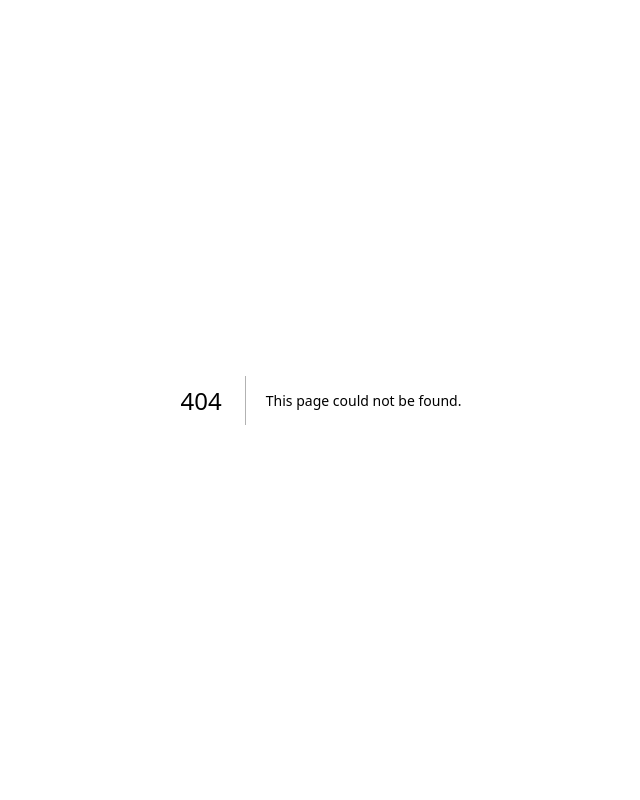
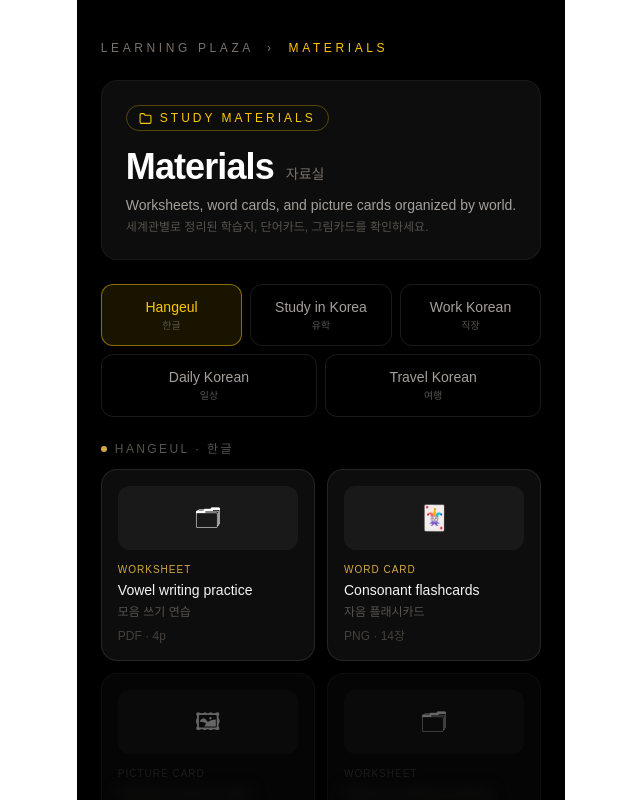
Before and after one commit to mtvs283/gwanggaeto-home, a Next.js app: page /materials in a window 1280 px wide. Before the commit this address had no page. Shown: the top 800 px of the page, without its empty margins (319-959 px from the left). Built offline with nearby package versions, Linux system fonts and the light colour scheme.

Commit message:
Create page.tsx

```diff
--- /dev/null
+++ b/app/materials/page.tsx
@@ -0,0 +1,182 @@
+"use client"
+import { useState } from "react"
+
+const worlds = [
+  {
+    id: "hangeul",
+    label: "Hangeul",
+    ko: "한글",
+    color: "#d4a843",
+    materials: [
+      { type: "Worksheet", title: "Vowel writing practice", titleKo: "모음 쓰기 연습", meta: "PDF · 4p", locked: false },
+      { type: "Word Card", title: "Consonant flashcards", titleKo: "자음 플래시카드", meta: "PNG · 14장", locked: false },
+      { type: "Picture Card", title: "Syllable picture cards", titleKo: "음절 그림카드", meta: "PNG · 20장", locked: true },
+      { type: "Worksheet", title: "Batchim writing practice", titleKo: "받침 쓰기 연습", meta: "PDF · 3p", locked: true },
+    ],
+  },
+  {
+    id: "study",
+    label: "Study in Korea",
+    ko: "유학",
+    color: "#378ADD",
+    materials: [
+      { type: "Worksheet", title: "Campus life expressions", titleKo: "캠퍼스 생활 표현", meta: "PDF · 3p", locked: false },
+      { type: "Word Card", title: "University vocabulary cards", titleKo: "대학 생활 단어카드", meta: "PNG · 18장", locked: true },
+      { type: "Picture Card", title: "School notice reading", titleKo: "학교 공지 읽기", meta: "PDF · 2p", locked: true },
+      { type: "Worksheet", title: "Dormitory Korean", titleKo: "기숙사 한국어", meta: "PDF · 2p", locked: true },
+    ],
+  },
+  {
+    id: "work",
+    label: "Work Korean",
+    ko: "직장",
+    color: "#E24B4A",
+    materials: [
+      { type: "Worksheet", title: "Factory safety Korean", titleKo: "공장 안전 한국어", meta: "PDF · 5p", locked: false },
+      { type: "Word Card", title: "Workplace expressions", titleKo: "직장 표현 카드", meta: "PNG · 16장", locked: true },
+      { type: "Worksheet", title: "EPS Korean practice", titleKo: "EPS 한국어 연습", meta: "PDF · 6p", locked: true },
+      { type: "Picture Card", title: "Work safety picture cards", titleKo: "안전 그림카드", meta: "PNG · 12장", locked: true },
+    ],
+  },
+  {
+    id: "daily",
+    label: "Daily Korean",
+    ko: "일상",
+    color: "#888780",
+    materials: [
+      { type: "Worksheet", title: "Shopping expressions", titleKo: "쇼핑 표현", meta: "PDF · 3p", locked: false },
+      { type: "Word Card", title: "Hospital & pharmacy Korean", titleKo: "병원·약국 한국어", meta: "PNG · 12장", locked: true },
+      { type: "Worksheet", title: "Bank & post office Korean", titleKo: "은행·우체국 한국어", meta: "PDF · 2p", locked: true },
+      { type: "Picture Card", title: "Daily life picture cards", titleKo: "일상 그림카드", meta: "PNG · 16장", locked: true },
+    ],
+  },
+  {
+    id: "travel",
+    label: "Travel Korean",
+    ko: "여행",
+    color: "#1D9E75",
+    materials: [
+      { type: "Worksheet", title: "Taxi & transport phrases", titleKo: "택시·교통 표현", meta: "PDF · 2p", locked: false },
+      { type: "Word Card", title: "Restaurant ordering cards", titleKo: "식당 주문 카드", meta: "PNG · 10장", locked: true },
+      { type: "Worksheet", title: "Shopping & directions", titleKo: "쇼핑·길 찾기", meta: "PDF · 3p", locked: true },
+      { type: "Picture Card", title: "Travel situation cards", titleKo: "여행 상황 카드", meta: "PNG · 14장", locked: true },
+    ],
+  },
+]
+
+const typeIcon: Record<string, string> = {
+  "Worksheet": "🗂",
+  "Word Card": "🃏",
+  "Picture Card": "🖼",
+}
+
+export default function MaterialsPage() {
+  const [active, setActive] = useState("hangeul")
+  const current = worlds.find((w) => w.id === active)!
+
+  return (
+    <div className="min-h-screen bg-black text-white px-6 py-10 max-w-4xl mx-auto">
+
+      {/* Breadcrumb */}
+      <p className="text-xs tracking-[0.3em] uppercase text-stone-500 mb-6">
+        Learning Plaza &nbsp;›&nbsp;{" "}
+        <span className="text-yellow-400">Materials</span>
+      </p>
+
+      {/* Hero */}
+      <div className="relative mb-6 rounded-2xl bg-[#0d0d0d] p-6 overflow-hidden border border-white/5">
+        <div className="relative z-10">
+          <div className="inline-flex items-center gap-2 text-xs tracking-[0.25em] uppercase text-yellow-400 border border-yellow-400/30 rounded-full px-3 py-1 mb-4">
+            <svg xmlns="http://www.w3.org/2000/svg" width="13" height="13" viewBox="0 0 24 24" fill="none" stroke="currentColor" strokeWidth="2" strokeLinecap="round" strokeLinejoin="round" aria-hidden="true"><path d="M22 19a2 2 0 0 1-2 2H4a2 2 0 0 1-2-2V5a2 2 0 0 1 2-2h5l2 3h9a2 2 0 0 1 2 2z"/></svg>
+            Study Materials
+          </div>
+          <div>
+            <span className="text-4xl font-black tracking-tight">Materials</span>
+            <span className="text-sm text-stone-500 ml-3">자료실</span>
+          </div>
+          <p className="text-sm text-stone-400 mt-2">Worksheets, word cards, and picture cards organized by world.</p>
+          <p className="text-xs text-stone-600 mt-1">세계관별로 정리된 학습지, 단어카드, 그림카드를 확인하세요.</p>
+        </div>
+      </div>
+
+      {/* World selector - 3 top + 2 bottom */}
+      <div className="grid grid-cols-3 gap-2 mb-2">
+        {worlds.slice(0, 3).map((w) => (
+          <button
+            key={w.id}
+            onClick={() => setActive(w.id)}
+            className={`py-3 rounded-xl border text-sm font-medium transition ${
+              active === w.id
+                ? "border-yellow-400/50 text-yellow-400 bg-yellow-400/10"
+                : "border-white/10 text-stone-400 hover:border-white/20"
+            }`}
+          >
+            {w.label}
+            <span className="block text-[10px] text-stone-600 mt-0.5">{w.ko}</span>
+          </button>
+        ))}
+      </div>
+      <div className="grid grid-cols-2 gap-2 mb-6">
+        {worlds.slice(3).map((w) => (
+          <button
+            key={w.id}
+            onClick={() => setActive(w.id)}
+            className={`py-3 rounded-xl border text-sm font-medium transition ${
+              active === w.id
+                ? "border-yellow-400/50 text-yellow-400 bg-yellow-400/10"
+                : "border-white/10 text-stone-400 hover:border-white/20"
+            }`}
+          >
+            {w.label}
+            <span className="block text-[10px] text-stone-600 mt-0.5">{w.ko}</span>
+          </button>
+        ))}
+      </div>
+
+      {/* Section label */}
+      <p className="text-xs tracking-[0.2em] uppercase text-stone-600 mb-3 flex items-center gap-2">
+        <span className="inline-block w-1.5 h-1.5 rounded-full" style={{ background: current.color }}></span>
+        {current.label} · {current.ko}
+      </p>
+
+      {/* Materials grid - 2x2 */}
+      <div className="grid grid-cols-2 gap-3">
+        {current.materials.map((m, i) => (
+          <div
+            key={i}
+            className={`bg-white/5 border border-white/10 rounded-2xl p-4 cursor-pointer hover:border-yellow-400/30 transition ${m.locked ? "opacity-40" : ""}`}
+          >
+            <div className="h-16 bg-white/5 rounded-xl mb-3 flex items-center justify-center text-2xl">
+              {typeIcon[m.type]}
+            </div>
+            <p className="text-[10px] tracking-widest uppercase mb-1" style={{ color: m.locked ? "#444" : current.color }}>
+              {m.type}
+            </p>
+            <p className={`text-sm font-medium leading-snug ${m.locked ? "blur-sm select-none text-stone-600" : "text-stone-100"}`}>
+              {m.title}
+            </p>
+            <p className={`text-xs mt-1 ${m.locked ? "blur-sm select-none text-stone-800" : "text-stone-600"}`}>
+              {m.titleKo}
+            </p>
+            <p className="text-xs text-stone-700 mt-2">{m.meta}</p>
+          </div>
+        ))}
+      </div>
+
+      {/* Login banner */}
+      <div className="mt-6 flex items-center justify-between bg-white/5 border border-yellow-400/20 rounded-2xl px-5 py-4 gap-4">
+        <div>
+          <p className="text-sm text-stone-400">
+            <svg xmlns="http://www.w3.org/2000/svg" width="13" height="13" viewBox="0 0 24 24" fill="none" stroke="currentColor" strokeWidth="2" strokeLinecap="round" strokeLinejoin="round" className="inline mr-1.5 -mt-0.5" aria-hidden="true"><rect width="18" height="11" x="3" y="11" rx="2" ry="2"/><path d="M7 11V7a5 5 0 0 1 10 0v4"/></svg>
+            Log in to preview all materials.
+          </p>
+          <p className="text-xs text-stone-600 mt-0.5">더 많은 자료는 로그인 후 미리볼 수 있어요.</p>
+        </div>
+        <a href="/login" className="text-sm font-bold bg-yellow-400 text-black px-5 py-2 rounded-xl hover:bg-yellow-300 transition whitespace-nowrap">
+          Log in →
+        </a>
+      </div>
+
+    </div>
+  )
+}
```
